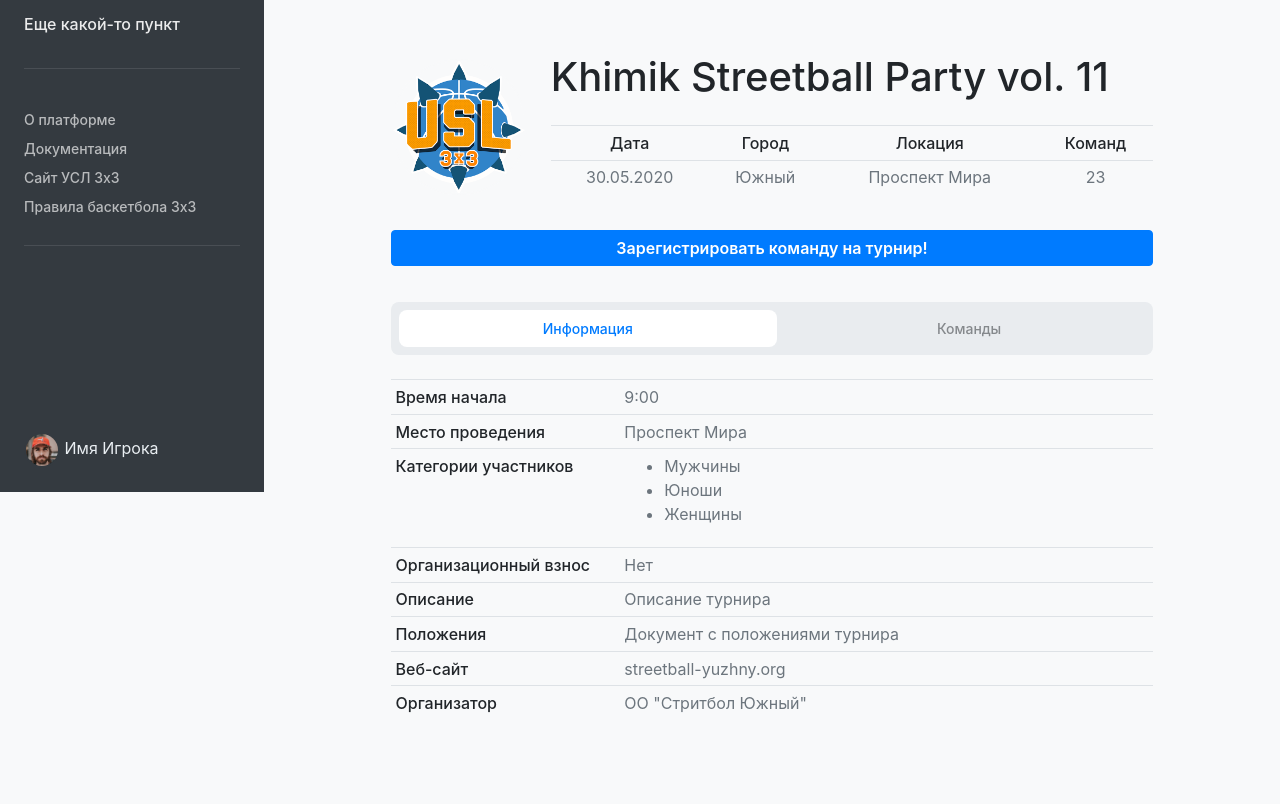
After one commit to BohdanBortnytskyi/streetball, a PHP site: page /events-single.php in a window 1280 px wide. The commit adds this page. Shown: the part 308-1112 px from the top of the page. Run offline with PHP 8.4, Linux system fonts and the light colour scheme.

Commit message:
Страница турнира

```diff
--- /dev/null
+++ b/events-single.php
@@ -0,0 +1,334 @@
+<!doctype html>
+<html lang="ru">
+
+  <?php
+    // Конфигурация БД
+    include $_SERVER['DOCUMENT_ROOT'] . '/configs/db.php';
+
+    // Head
+    include $_SERVER['DOCUMENT_ROOT'] . '/parts/header.php';
+  ?>
+
+  <body>
+
+    <div class="layout layout-nav-side">
+
+      <?php
+        // Главное боковое меню
+        include $_SERVER['DOCUMENT_ROOT'] . '/parts/navbar.php';
+      ?>
+
+      <div class="main-container">
+
+        <!-- Хлебные крошки и кнопка Настройки -->
+        <div class="navbar bg-white breadcrumb-bar">
+          <nav aria-label="breadcrumb">
+            <ol class="breadcrumb">
+              <li class="breadcrumb-item"><a href="/">Главная</a></li>
+              <li class="breadcrumb-item"><a href="calendar.php">Каледарь турниров</a></li>
+              <li class="breadcrumb-item active" aria-current="page">Khimik Streetball Party vol. 11</li>
+            </ol>
+          </nav>
+        </div>
+
+        <!-- Карта места проведения -->
+        <iframe src="https://www.google.com/maps/embed?pb=!1m18!1m12!1m3!1d3875.3006666540878!2d31.10050819375568!3d46.62179566082667!2m3!1f0!2f0!3f0!3m2!1i1024!2i768!4f13.1!3m3!1m2!1s0x40c61567fc0c7b2f%3A0x7c5ec756377ca95f!2z0KTQodCaICLQntC70LjQvNC_Ig!5e0!3m2!1sru!2sua!4v1591278847695!5m2!1sru!2sua" width="100%" height="250" frameborder="0" style="border:0;" allowfullscreen="" aria-hidden="false" tabindex="0"></iframe>
+
+        <!-- Блок контента -->
+        <div class="container">
+          <div class="row justify-content-center">
+            <div class="col-lg-11 col-xl-10">
+              <div class="page-header mb-4">
+                <div class="media">
+                  <img alt="Image" src="assets/img/logo-color.png" height="100" class="avatar avatar-lg mt-1" />
+                  <div class="media-body ml-3">
+                    <h1 class="mb-0">Khimik Streetball Party vol. 11</h1>
+                    <p class="lead">
+                      <table class="table table-sm">
+                        <thead align="center">
+                          <tr>
+                            <th scope="col">Дата</th>
+                            <th scope="col">Город</th>
+                            <th scope="col">Локация</th>
+                            <th scope="col">Команд</th>
+                          </tr>
+                        </thead>
+                        <tbody align="center">
+                          <tr>
+                            <td>30.05.2020</td>
+                            <td>Южный</td>
+                            <td>Проспект Мира</td>
+                            <td>23</td>
+                          </tr>
+                        </tbody>
+                      </table>
+                    </p>
+                </div>
+              </div>
+              <div class="mt-2 mb-4">
+                <button class="btn btn-primary btn-block" type="button" id="" aria-haspopup="true" aria-expanded="false">
+                  Зарегистрировать команду на турнир!
+                </button>
+              </div>
+              <ul class="nav nav-tabs nav-fill" role="tablist">
+                <li class="nav-item">
+                  <a class="nav-link active" data-toggle="tab" href="#info" role="tab" aria-controls="teams" aria-selected="true">Информация</a>
+                </li>
+                <li class="nav-item">
+                  <a class="nav-link" data-toggle="tab" href="#teams" role="tab" aria-controls="events" aria-selected="false">Команды</a>
+                </li>
+              </ul>
+
+              <div class="tab-content">
+                <div class="tab-pane fade show active" id="info" role="tabpanel" data-filter-list="content-list-body">
+                  <!-- <ul class="list-group list-group-flush">
+                    <li class="list-group-item">Время начала</li>
+                    <li class="list-group-item">Место проведения</li>
+                    <li class="list-group-item">Категории участников</li>
+                    <li class="list-group-item">Организационный взнос</li>
+                    <li class="list-group-item">Описание</li>
+                    <li class="list-group-item">Положения</li>
+                    <li class="list-group-item">Вебсайт</li>
+                    <li class="list-group-item">Организатор</li>
+                  </ul> -->
+                  <table class="table table-sm">
+                      <tbody>
+                        <tr>
+                          <th width="30%">Время начала</th>
+                          <td>9:00</td>
+                        </tr>
+                        <tr>
+                          <th>Место проведения</th>
+                          <td>Проспект Мира</td>
+                        </tr>
+                        <tr>
+                          <th>Категории участников</th>
+                          <td>
+                            <ul>
+                              <li>Мужчины</li>
+                              <li>Юноши</li>
+                              <li>Женщины</li>
+                            </ul>
+                          </td>
+                        </tr>
+                        <tr>
+                          <th>Организационный взнос</th>
+                          <td>Нет</td>
+                        </tr>
+                        <tr>
+                          <th>Описание</th>
+                          <td>Описание турнира</td>
+                        </tr>
+                        <tr>
+                          <th>Положения</th>
+                          <td>Документ с положениями турнира</td>
+                        </tr>
+                        <tr>
+                          <th>Веб-сайт</th>
+                          <td>streetball-yuzhny.org</td>
+                        </tr>
+                        <tr>
+                          <th>Организатор</th>
+                          <td>ОО "Стритбол Южный"</td>
+                        </tr>
+                      </tbody>
+                    </table>
+                </div>
+
+                <div class="tab-pane fade" id="teams" role="tabpanel" data-filter-list="content-list-body">
+                  <div class="row content-list-head">
+                    <div class="col-auto">
+                      <h3>Команды</h3>
+                    </div>
+                  </div>
+                  <!--end of content list head-->
+                  <div class="content-list-body row">
+
+                    <div class="col-12">
+                      <div class="card card-task">
+                        <div class="card-body">
+                          <div class="card-title">
+                            <a href="#">
+                              <h6 data-filter-by="text">Чебурашки <span class="badge badge-pill badge-success">3500</span></h6>
+                            </a>
+                            <span class="text-small">Мужчины</span>
+                          </div>
+                          <div class="card-meta">
+                            <ul class="avatars">
+
+                              <li>
+                                <a href="#" data-toggle="tooltip" title="Kenny">
+                                  <img alt="Kenny Tran" class="avatar" src="assets/img/avatar-male-6.jpg" />
+                                </a>
+                              </li>
+
+                              <li>
+                                <a href="#" data-toggle="tooltip" title="David">
+                                  <img alt="David Whittaker" class="avatar" src="assets/img/avatar-male-4.jpg" />
+                                </a>
+                              </li>
+
+                              <li>
+                                <a href="#" data-toggle="tooltip" title="Marcus">
+                                  <img alt="Marcus Simmons" class="avatar" src="assets/img/avatar-male-1.jpg" />
+                                </a>
+                              </li>
+
+                            </ul>
+                          </div>
+                        </div>
+                      </div>
+                      <div class="card card-task">
+                        <div class="card-body">
+                          <div class="card-title">
+                            <a href="#">
+                              <h6 data-filter-by="text">Чебурашки <span class="badge badge-pill badge-success">3500</span></h6>
+                            </a>
+                            <span class="text-small">Мужчины</span>
+                          </div>
+                          <div class="card-meta">
+                            <ul class="avatars">
+
+                              <li>
+                                <a href="#" data-toggle="tooltip" title="Kenny">
+                                  <img alt="Kenny Tran" class="avatar" src="assets/img/avatar-male-6.jpg" />
+                                </a>
+                              </li>
+
+                              <li>
+                                <a href="#" data-toggle="tooltip" title="David">
+                                  <img alt="David Whittaker" class="avatar" src="assets/img/avatar-male-4.jpg" />
+                                </a>
+                              </li>
+
+                              <li>
+                                <a href="#" data-toggle="tooltip" title="Marcus">
+                                  <img alt="Marcus Simmons" class="avatar" src="assets/img/avatar-male-1.jpg" />
+                                </a>
+                              </li>
+
+                            </ul>
+                          </div>
+                        </div>
+                      </div>
+                      <div class="card card-task">
+                        <div class="card-body">
+                          <div class="card-title">
+                            <a href="#">
+                              <h6 data-filter-by="text">Чебурашки <span class="badge badge-pill badge-success">3500</span></h6>
+                            </a>
+                            <span class="text-small">Мужчины</span>
+                          </div>
+                          <div class="card-meta">
+                            <ul class="avatars">
+
+                              <li>
+                                <a href="#" data-toggle="tooltip" title="Kenny">
+                                  <img alt="Kenny Tran" class="avatar" src="assets/img/avatar-male-6.jpg" />
+                                </a>
+                              </li>
+
+                              <li>
+                                <a href="#" data-toggle="tooltip" title="David">
+                                  <img alt="David Whittaker" class="avatar" src="assets/img/avatar-male-4.jpg" />
+                                </a>
+                              </li>
+
+                              <li>
+                                <a href="#" data-toggle="tooltip" title="Marcus">
+                                  <img alt="Marcus Simmons" class="avatar" src="assets/img/avatar-male-1.jpg" />
+                                </a>
+                              </li>
+
+                            </ul>
+                          </div>
+                        </div>
+                      </div>
+                    </div>
+
+                  </div>
+                  <!--end of content list-->
+                </div>
+                <!--end of tab-->
+              </div>
+              <form class="modal fade" id="team-add-modal" tabindex="-1" aria-hidden="true">
+                <div class="modal-dialog" role="document">
+                  <div class="modal-content">
+                    <div class="modal-header">
+                      <h5 class="modal-title">Новая команда</h5>
+                      <button type="button" class="close btn btn-round" data-dismiss="modal" aria-label="Close">
+                        <i class="material-icons">close</i>
+                      </button>
+                    </div>
+                    <!--end of modal head-->
+                    <ul class="nav nav-tabs nav-fill" role="tablist">
+                      <li class="nav-item">
+                        <a class="nav-link active" id="team-add-details-tab" data-toggle="tab" href="#team-add-details" role="tab" aria-controls="team-add-details" aria-selected="true">Информация</a>
+                      </li>
+                      <li class="nav-item">
+                        <a class="nav-link" id="team-add-members-tab" data-toggle="tab" href="#team-add-members" role="tab" aria-controls="team-add-members" aria-selected="false">Игроки</a>
+                      </li>
+                    </ul>
+                    <div class="modal-body">
+                      <div class="tab-content">
+                        <div class="tab-pane fade show active" id="team-add-details" role="tabpanel">
+                          <div class="form-group row align-items-center">
+                            <label class="col-3">Название</label>
+                            <input class="form-control col" type="text" placeholder="Название команды" name="team-name" required>
+                          </div>
+                          <div class="form-group row">
+                            <label class="col-3">Категория</label>
+                            <select class="form-control col" placeholder="Категория участников" name="category" required>
+                              <option>Мужская</option>
+                              <option>Юношеская</option>
+                              <option>Женская</option>
+                            </select>
+                          </div>
+                        </div>
+                        <div class="tab-pane fade" id="team-add-members" role="tabpanel">
+                          Здесь будет выбор игроков из списка
+                        </div>
+                      </div>
+                    </div>
+                    <!--end of modal body-->
+                    <div class="modal-footer">
+                      <button role="button" class="btn btn-primary" type="submit">
+                        Done
+                      </button>
+                    </div>
+                  </div>
+                </div>
+              </form>
+            </div>
+          </div>
+        </div>
+      </div>
+    </div>
+
+    <!-- Required vendor scripts (Do not remove) -->
+    <script type="text/javascript" src="assets/js/jquery.min.js"></script>
+    <script type="text/javascript" src="assets/js/popper.min.js"></script>
+    <script type="text/javascript" src="assets/js/bootstrap.js"></script>
+
+    <!-- Optional Vendor Scripts (Remove the plugin script here and comment initializer script out of index.js if site does not use that feature) -->
+
+    <!-- Autosize - resizes textarea inputs as user types -->
+    <script type="text/javascript" src="assets/js/autosize.min.js"></script>
+    <!-- Flatpickr (calendar/date/time picker UI) -->
+    <script type="text/javascript" src="assets/js/flatpickr.min.js"></script>
+    <!-- Prism - displays formatted code boxes -->
+    <script type="text/javascript" src="assets/js/prism.js"></script>
+    <!-- Shopify Draggable - drag, drop and sort items on page -->
+    <script type="text/javascript" src="assets/js/draggable.bundle.legacy.js"></script>
+    <script type="text/javascript" src="assets/js/swap-animation.js"></script>
+    <!-- Dropzone - drag and drop files onto the page for uploading -->
+    <script type="text/javascript" src="assets/js/dropzone.min.js"></script>
+    <!-- List.js - filter list elements -->
+    <script type="text/javascript" src="assets/js/list.min.js"></script>
+
+    <!-- Required theme scripts (Do not remove) -->
+    <script type="text/javascript" src="assets/js/theme.js"></script>
+
+  </body>
+
+</html>
```
Also changed, not shown: calendar.php (+3 -4 lines).
